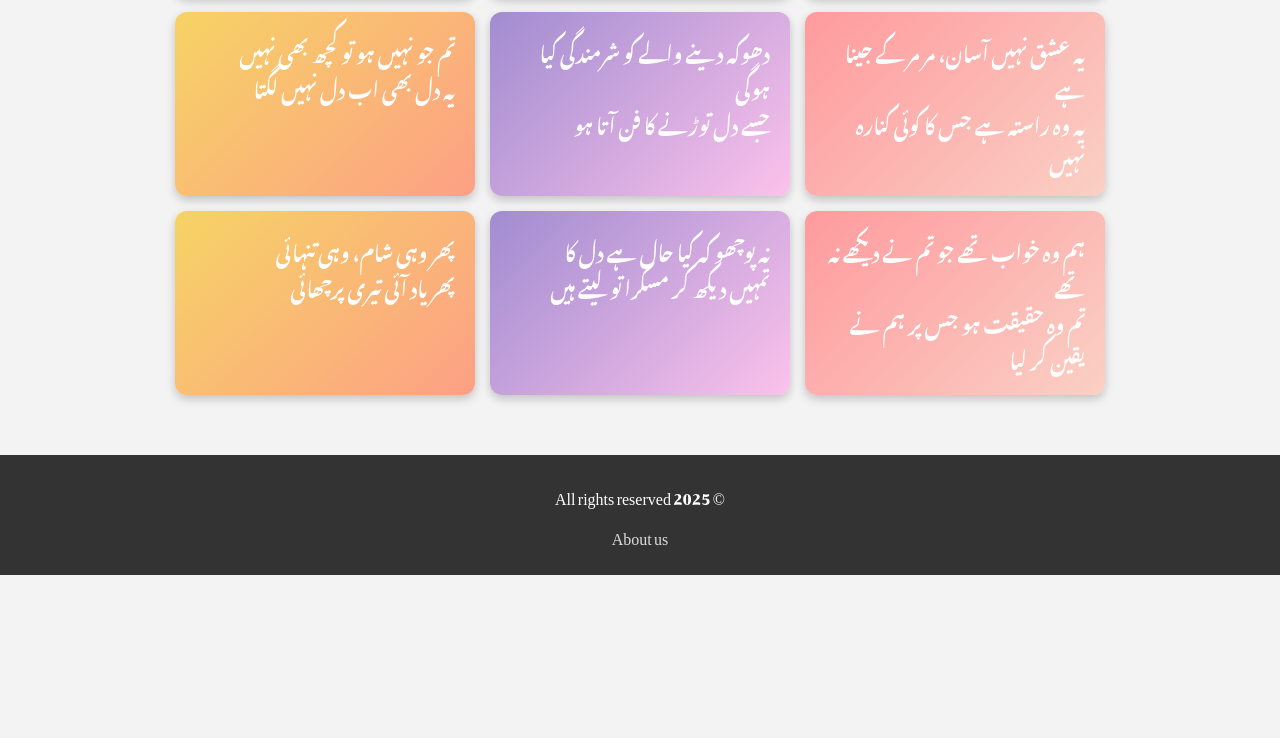
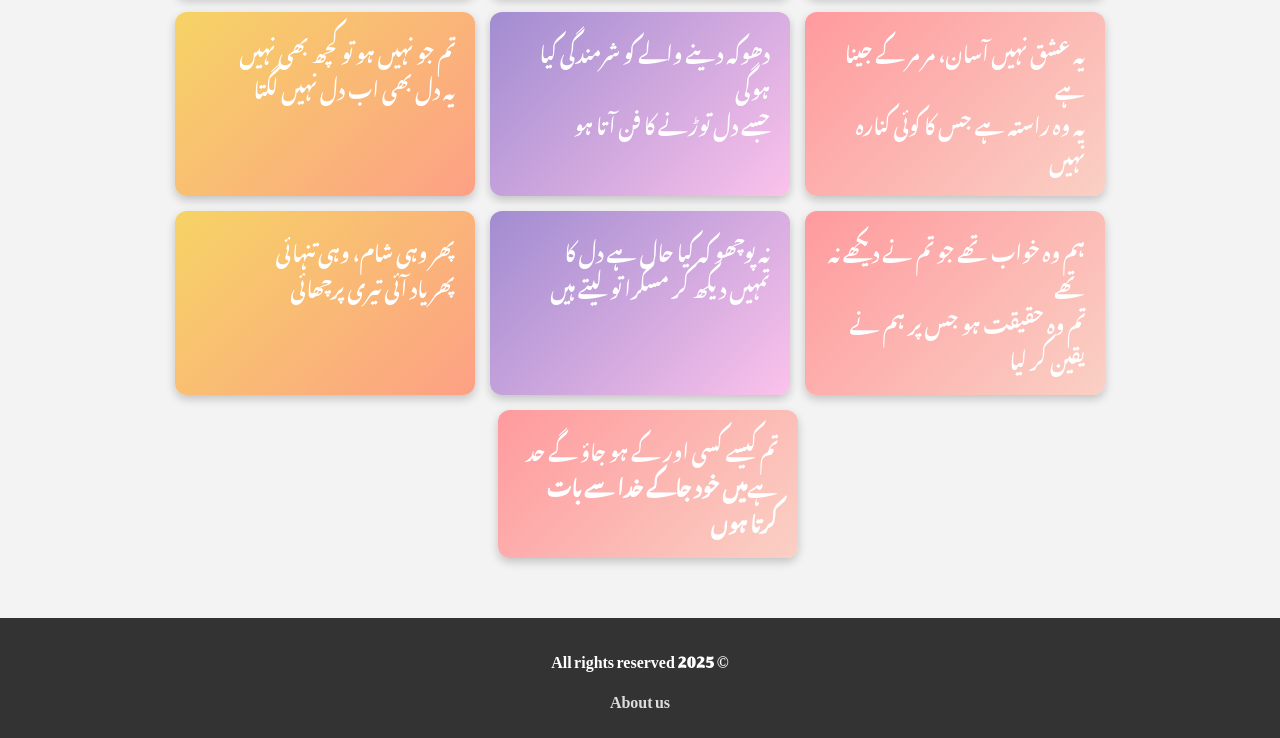
Before and after one commit to Baqir-Khan/Urdu-Poetry, a plain HTML site: page index.html in a window 1280 px wide. Shown: the part 3005-3743 px from the top of the page. Before the commit the page ends 3580 px from the top, so only its background shows below. Drawn offline with Linux system fonts and the light colour scheme.

Commit message:
Update index.html

```diff
--- a/index.html
+++ b/index.html
@@ -65,6 +65,7 @@
 <div class="poetry-box gradient1">ہم وہ خواب تھے جو تم نے دیکھے نہ تھے<br>تم وہ حقیقت ہو جس پر ہم نے یقین کر لیا</div>
 <div class="poetry-box gradient2">نہ پوچھو کہ کیا حال ہے دل کا<br>تمہیں دیکھ کر مسکرا تو لیتے ہیں</div>
 <div class="poetry-box gradient3">پھر وہی شام، وہی تنہائی<br>پھر یاد آئی تیری پرچھائی</div>
+<div class="poetry-box gradient1">تم کیسے کسی  اور کے ہو جاؤ گے حد ہے<b>میں خود جاکے خدا سے بات کرتا ہوں</div>
   </main>
 
   <footer>
```
